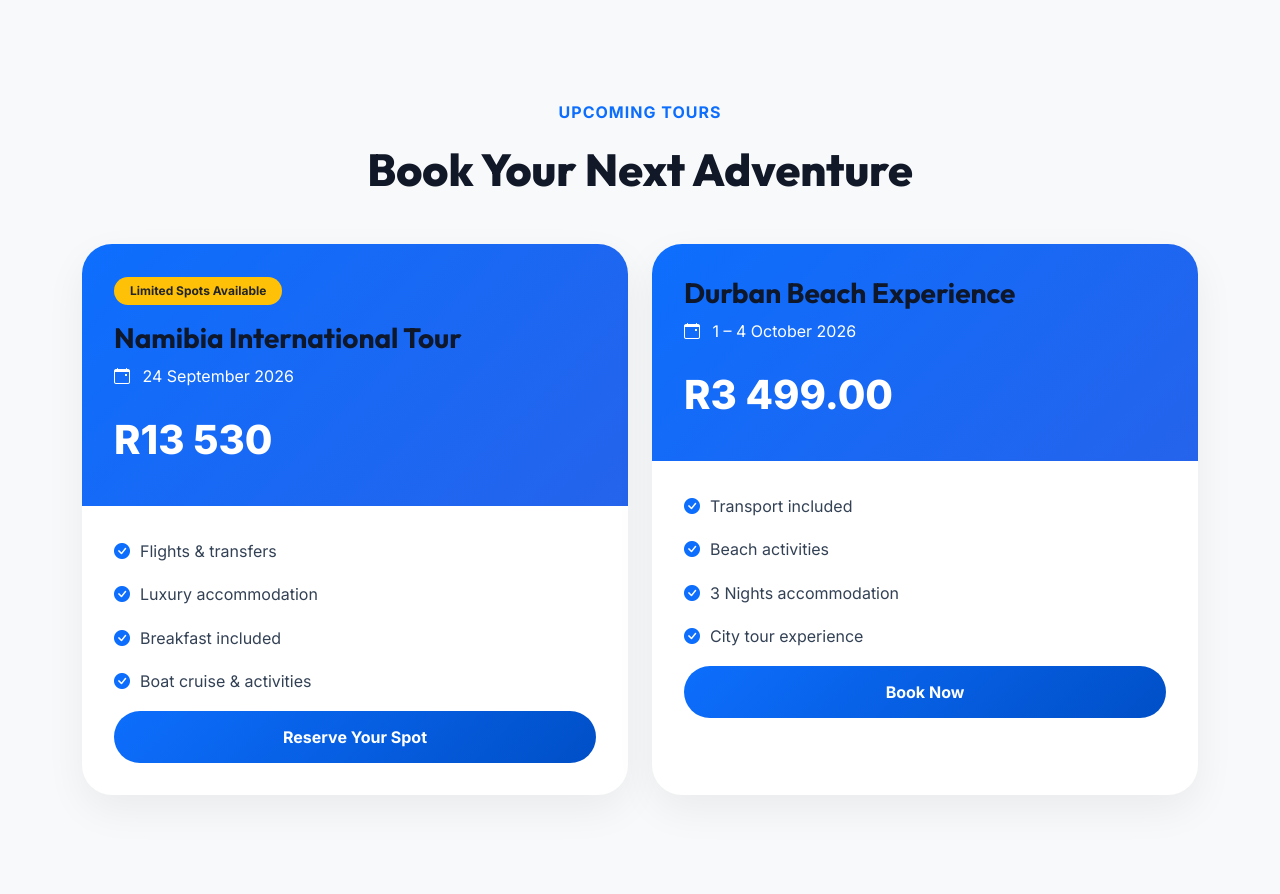
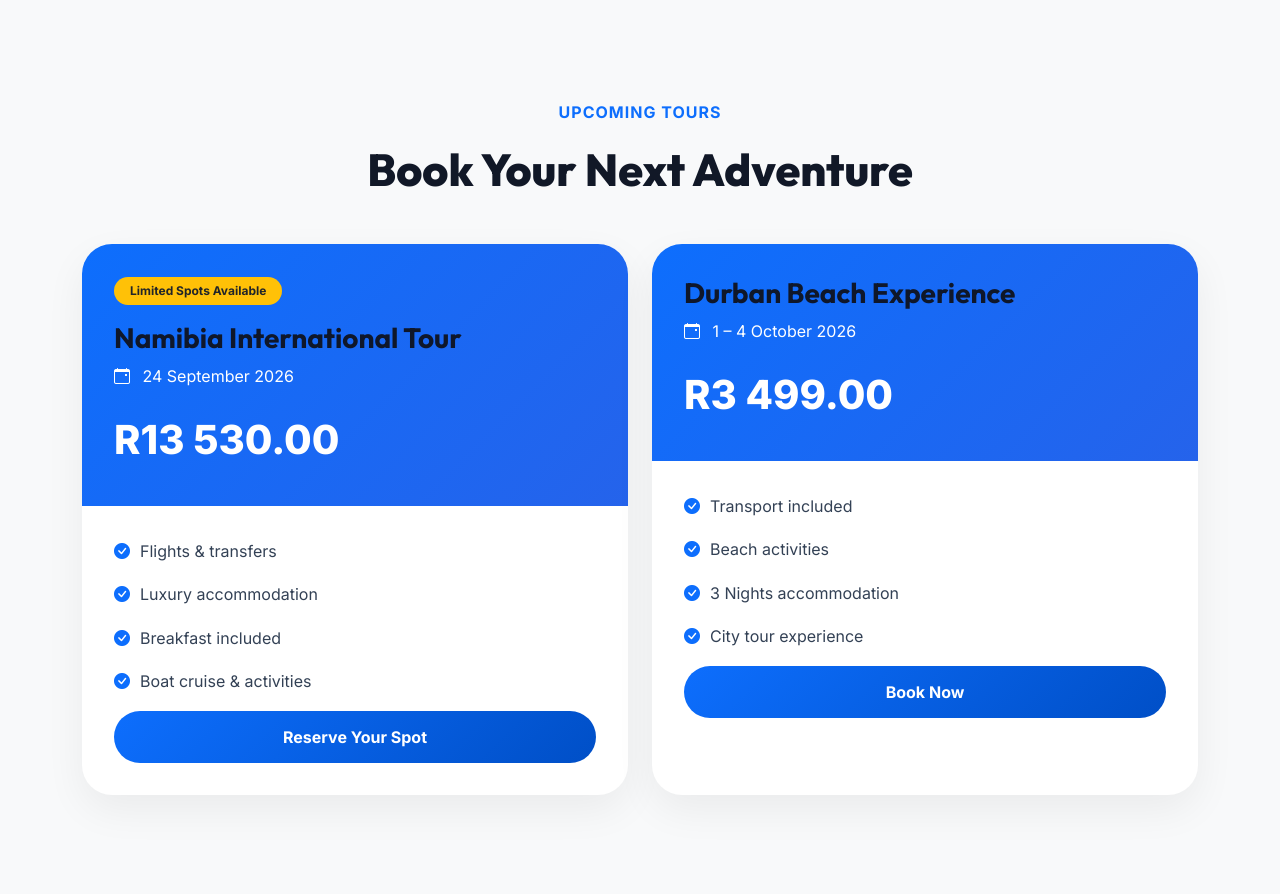
Before and after one commit to napster1codnell/Kings-Trips, a Flask app: page / in a window 1280 px wide. Shown: the part 2834-3728 px from the top of the page. Run offline with Flask 3, Linux system fonts and the light colour scheme.

Commit message:
Format trip price to include decimal places

```diff
--- a/templates/index.html
+++ b/templates/index.html
@@ -635,7 +635,7 @@
             </p>
 
             <div class="trip-price">
-              R13 530
+              R13 530.00
             </div>
 
           </div>
```
